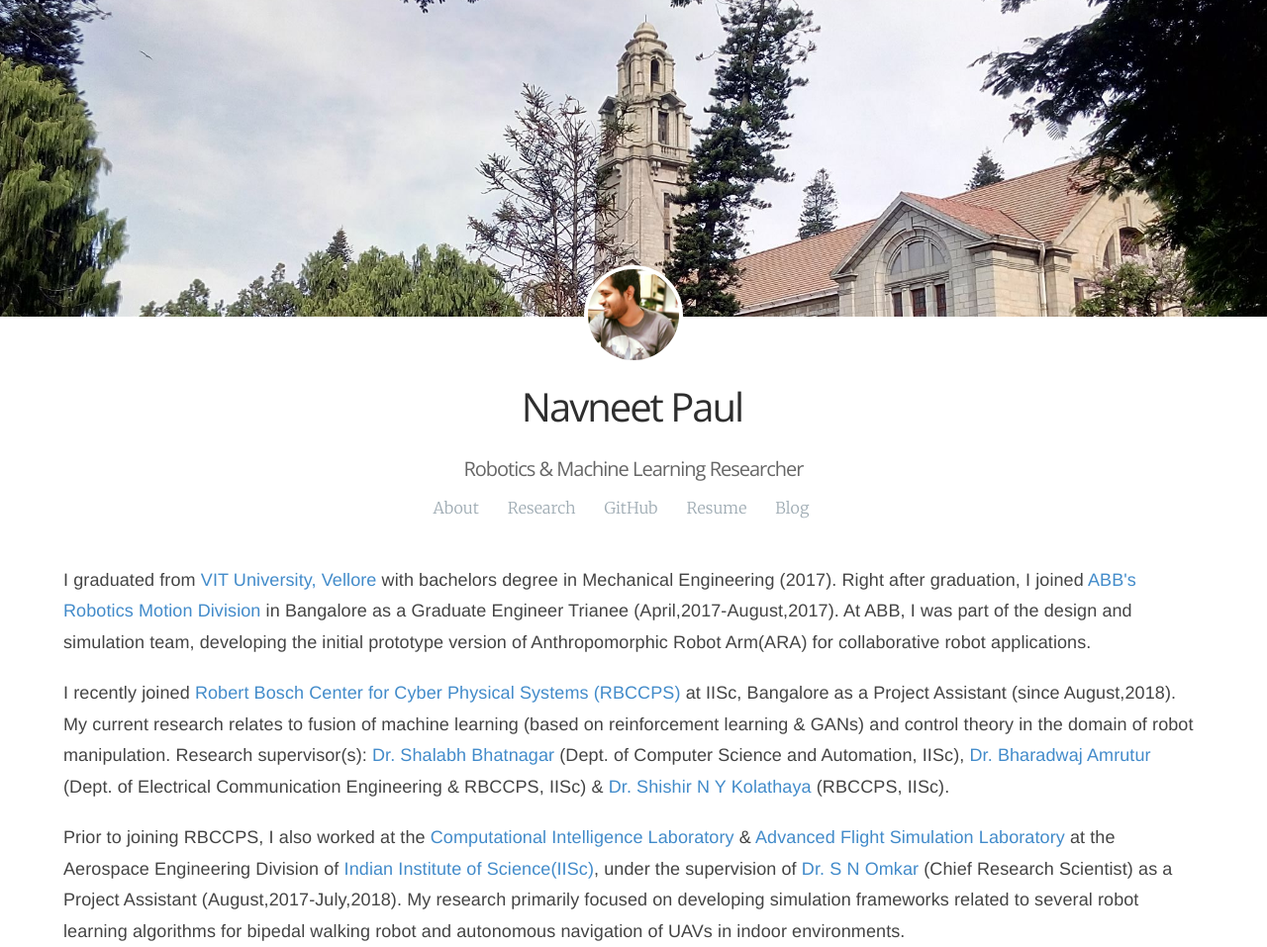
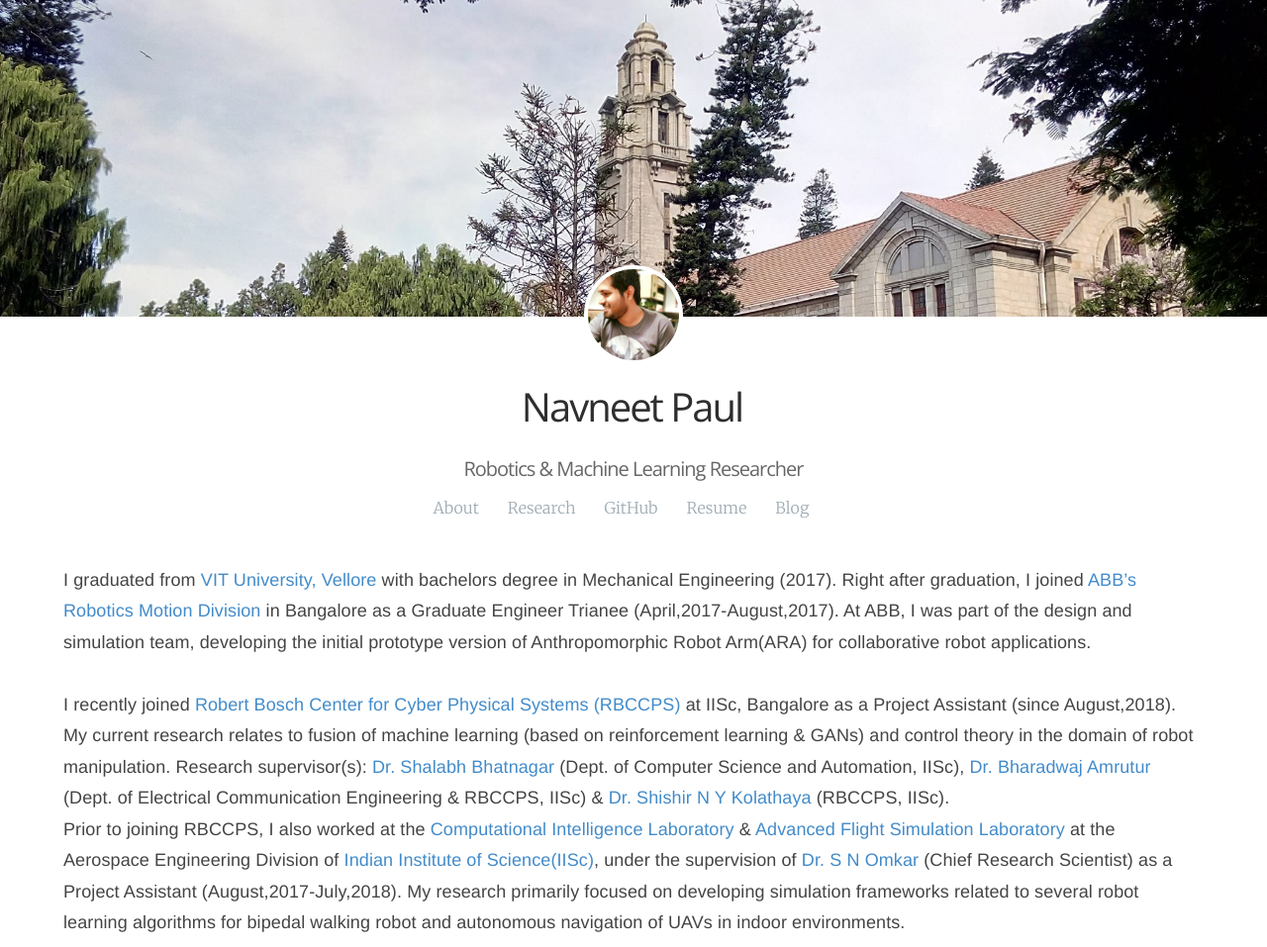
Before and after one commit to navuboy/navuboy.github.io, a Jekyll site: the page built from index.html, in a window 1280 px wide. Shown: the whole page at 99% size. Built offline with Jekyll 4.4.1, drawn with Linux system fonts in a browser that asks for light colours; some web fonts are replaced.

Commit message:
my new website

```diff
--- a/_includes/main.md
+++ b/_includes/main.md
@@ -1,9 +1,12 @@
-<p class="about-p">
-I graduated from <a href="http://www.vit.ac.in/" class="md-link">VIT University, Vellore</a> with bachelors degree in Mechanical Engineering (2017). Right after graduation, I joined <a href="https://new.abb.com/products/robotics" class="md-link">ABB's Robotics Motion Division</a> in Bangalore as a Graduate Engineer Trianee (April,2017-August,2017). At ABB, I was part of the design and simulation team, developing the initial prototype version of Anthropomorphic Robot Arm(ARA) for collaborative robot applications.</p>
+I graduated from <a href="http://www.vit.ac.in/" class="md-link">VIT University, Vellore</a> with bachelors degree in Mechanical Engineering (2017). Right after graduation, I joined <a href="https://new.abb.com/products/robotics" class="md-link">ABB's Robotics Motion Division</a> in Bangalore as a Graduate Engineer Trianee (April,2017-August,2017). At ABB, I was part of the design and simulation team, developing the initial prototype version of Anthropomorphic Robot Arm(ARA) for collaborative robot applications.
+<br>
+I recently joined <a href="http://www.rbccps.org/" class="md-link">Robert Bosch Center for Cyber Physical Systems (RBCCPS)</a> at IISc, Bangalore as a Project Assistant (since August,2018). My current research relates to fusion of machine learning (based on reinforcement learning & GANs) and control theory in the domain of robot manipulation. Research supervisor(s): <a href="https://drona.csa.iisc.ac.in/~shalabh/" class="md-link"> Dr. Shalabh Bhatnagar</a> (Dept. of Computer Science and Automation, IISc), <a href="http://www.cense.iisc.ac.in/bharadwaj-amrutur" class="md-link">Dr. Bharadwaj Amrutur</a> (Dept. of Electrical Communication Engineering & RBCCPS, IISc) & <a href="https://shishirny.github.io/" class="md-link">Dr. Shishir N Y Kolathaya</a> (RBCCPS, IISc).
+<br>
+Prior to joining RBCCPS, I also worked at the <a href="https://sites.google.com/site/compintellab/home" class="md-link">Computational Intelligence Laboratory</a> & <a href="https://sites.google.com/site/compintellab/home/uavla" class="md-link">Advanced Flight Simulation Laboratory</a> at the Aerospace Engineering Division of <a href="https://iisc.ac.in/" class="md-link">Indian Institute of Science(IISc)</a>, under the supervision of <a href="http://www.aero.iisc.ernet.in/people/s-n-omkar/" class="md-link">Dr. S N Omkar</a> (Chief Research Scientist) as a Project Assistant (August,2017-July,2018). My research primarily focused on developing simulation frameworks related to several robot learning algorithms for bipedal walking robot and autonomous navigation of UAVs in indoor environments.
+<style>
 
-<p class="about-p">
-I recently joined <a href="http://www.rbccps.org/" class="md-link">Robert Bosch Center for Cyber Physical Systems (RBCCPS)</a> at IISc, Bangalore as a Project Assistant (since August,2018). My current research relates to fusion of machine learning (based on reinforcement learning & GANs) and control theory in the domain of robot manipulation. Research supervisor(s): <a href="https://drona.csa.iisc.ac.in/~shalabh/" class="md-link"> Dr. Shalabh Bhatnagar</a> (Dept. of Computer Science and Automation, IISc), <a href="http://www.cense.iisc.ac.in/bharadwaj-amrutur" class="md-link">Dr. Bharadwaj Amrutur</a> (Dept. of Electrical Communication Engineering & RBCCPS, IISc) & <a href="https://shishirny.github.io/" class="md-link">Dr. Shishir N Y Kolathaya</a> (RBCCPS, IISc).
-</p>
-
-<p class="about-p">
-Prior to joining RBCCPS, I also worked at the <a href="https://sites.google.com/site/compintellab/home" class="md-link">Computational Intelligence Laboratory</a> & <a href="https://sites.google.com/site/compintellab/home/uavla" class="md-link">Advanced Flight Simulation Laboratory</a> at the Aerospace Engineering Division of <a href="https://iisc.ac.in/" class="md-link">Indian Institute of Science(IISc)</a>, under the supervision of <a href="http://www.aero.iisc.ernet.in/people/s-n-omkar/" class="md-link">Dr. S N Omkar</a> (Chief Research Scientist) as a Project Assistant (August,2017-July,2018). My research primarily focused on developing simulation frameworks related to several robot learning algorithms for bipedal walking robot and autonomous navigation of UAVs in indoor environments.</p>
+p.site-wrapper {
+	text-align: justify;
+	color: black;
+}
+</style>
```
